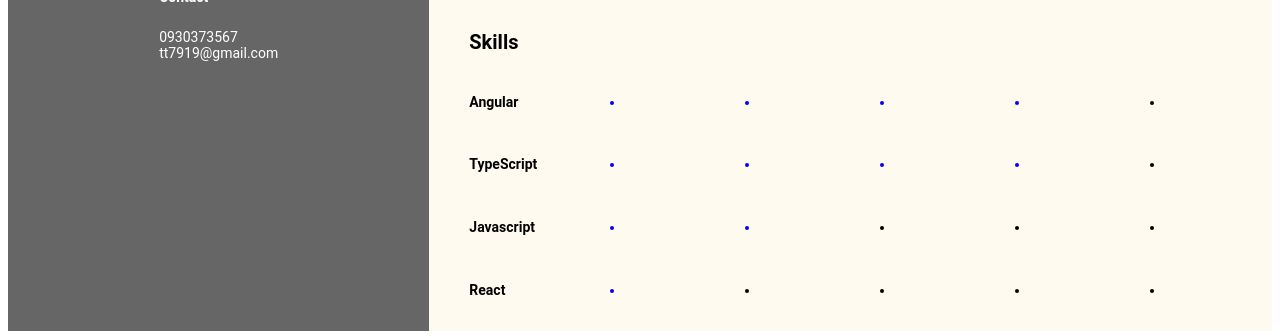
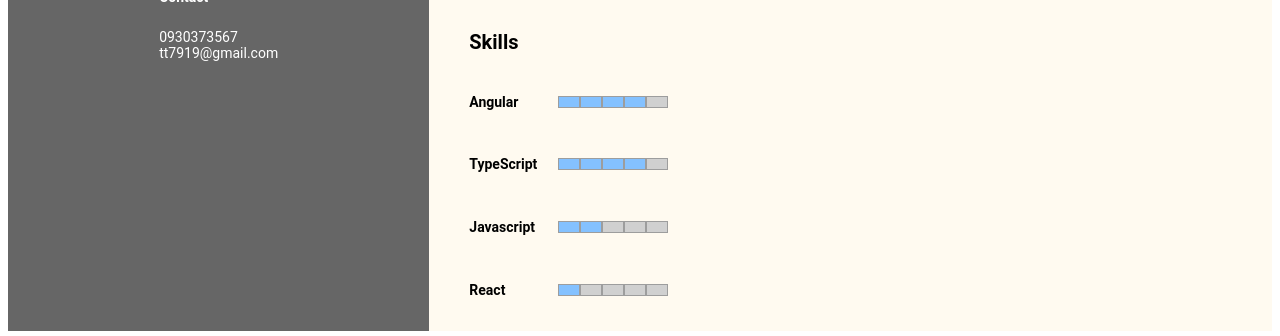
Before and after one commit to thomas8326/Angular-Practice., an Angular app: page / in a window 1280 px wide. Shown: the part 574-910 px from the top of the page. Built offline with nearby package versions, Linux system fonts and the light colour scheme; what @w11k/ngx-componentdestroyed would draw is missing.

Commit message:
2 files modified, 6 added, 6 deleted

```diff
--- a/src/app/app.module.ts
+++ b/src/app/app.module.ts
@@ -13,8 +13,8 @@
 import { ResumeComponent } from './resume/resume.component';
 import { TwoColumnComponent } from './layout/two-column/two-column.component';
 import { StarComponent } from './resume/star/star.component';
-import { BasicInfoComponent } from './resume/star/basic-info/basic-info.component';
-import { WorkExperiencesComponent } from './resume/star/work-experiences/work-experiences.component';
+import { BasicInfoComponent } from './resume/basic-info/basic-info.component';
+import { WorkExperiencesComponent } from './resume/work-experiences/work-experiences.component';
 
 @NgModule({
   imports:      [ BrowserModule, FormsModule, BrowserAnimationsModule ],
--- a/src/app/resume/star/star.component.css
+++ b/src/app/resume/star/star.component.css
@@ -9,19 +9,28 @@
 
 
 h5 {
-  width: 100
+  width: 100px;
 }
 
 ul {
+  list-style: none;
+
   display: flex;
   margin: 0;
   padding: 0;
 
   width: 100%;
-  justify-content: space-around;
   align-items: center;
 }
 
+li {
+  width: 20px;
+  height: 10px;
+  background-color: #D0D0D0;
+  display: block;
+  border: 1px solid #9D9D9D;
+}
+
 .shine {
-  color: blue;
+  background-color: #84C1FF;
 }
```
Also changed, not shown: src/app/resume/basic-info/basic-info.component.css (renamed from src/app/resume/star/basic-info/basic-info.component.css), src/app/resume/basic-info/basic-info.component.html (renamed from src/app/resume/star/basic-info/basic-info.component.html), src/app/resume/basic-info/basic-info.component.ts (renamed from src/app/resume/star/basic-info/basic-info.component.ts), src/app/resume/work-experiences/work-experiences.component.css (renamed from src/app/resume/star/work-experiences/work-experiences.component.css), src/app/resume/work-experiences/work-experiences.component.html (renamed from src/app/resume/star/work-experiences/work-experiences.component.html), src/app/resume/work-experiences/work-experiences.component.ts (renamed from src/app/resume/star/work-experiences/work-experiences.component.ts).
